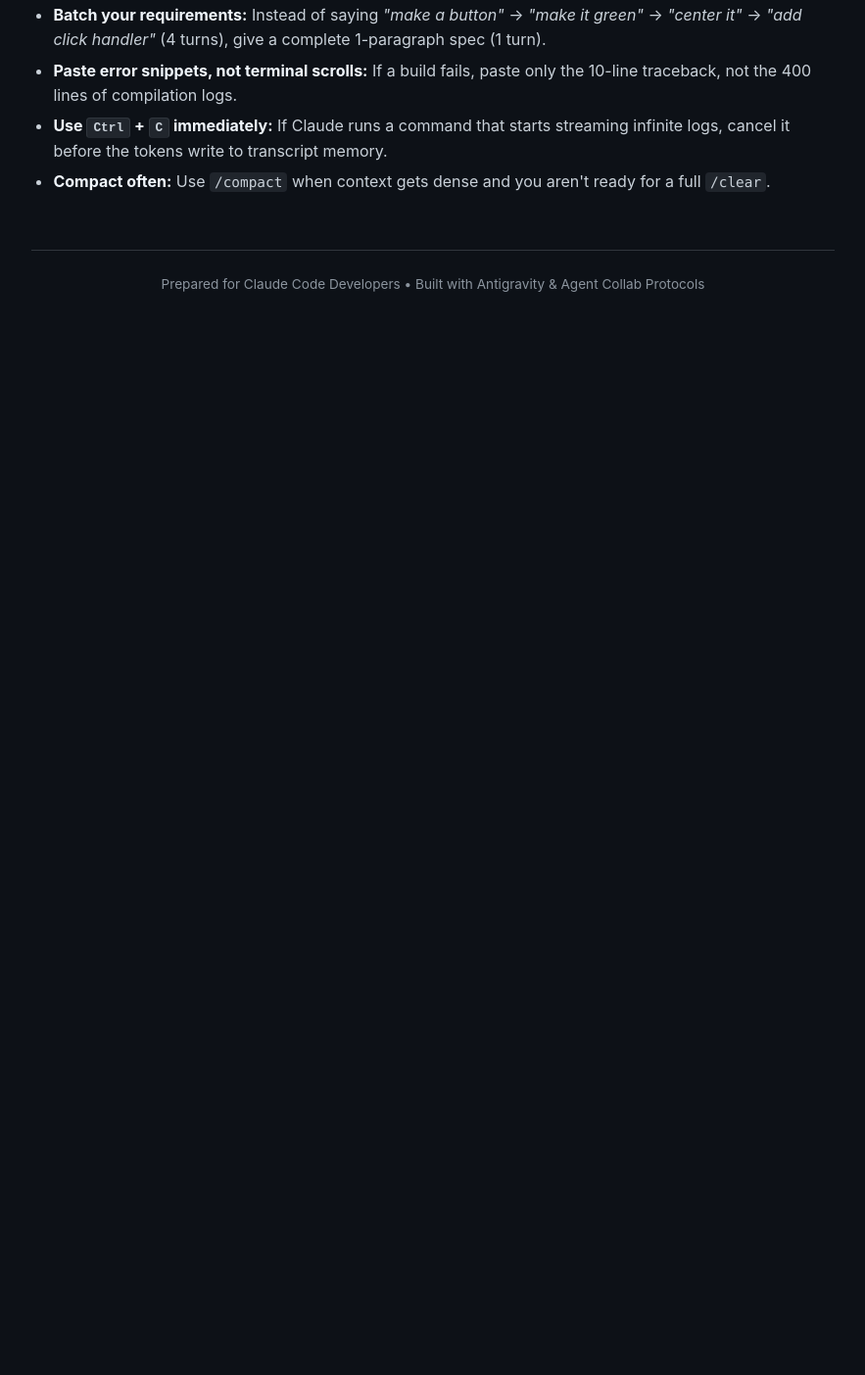
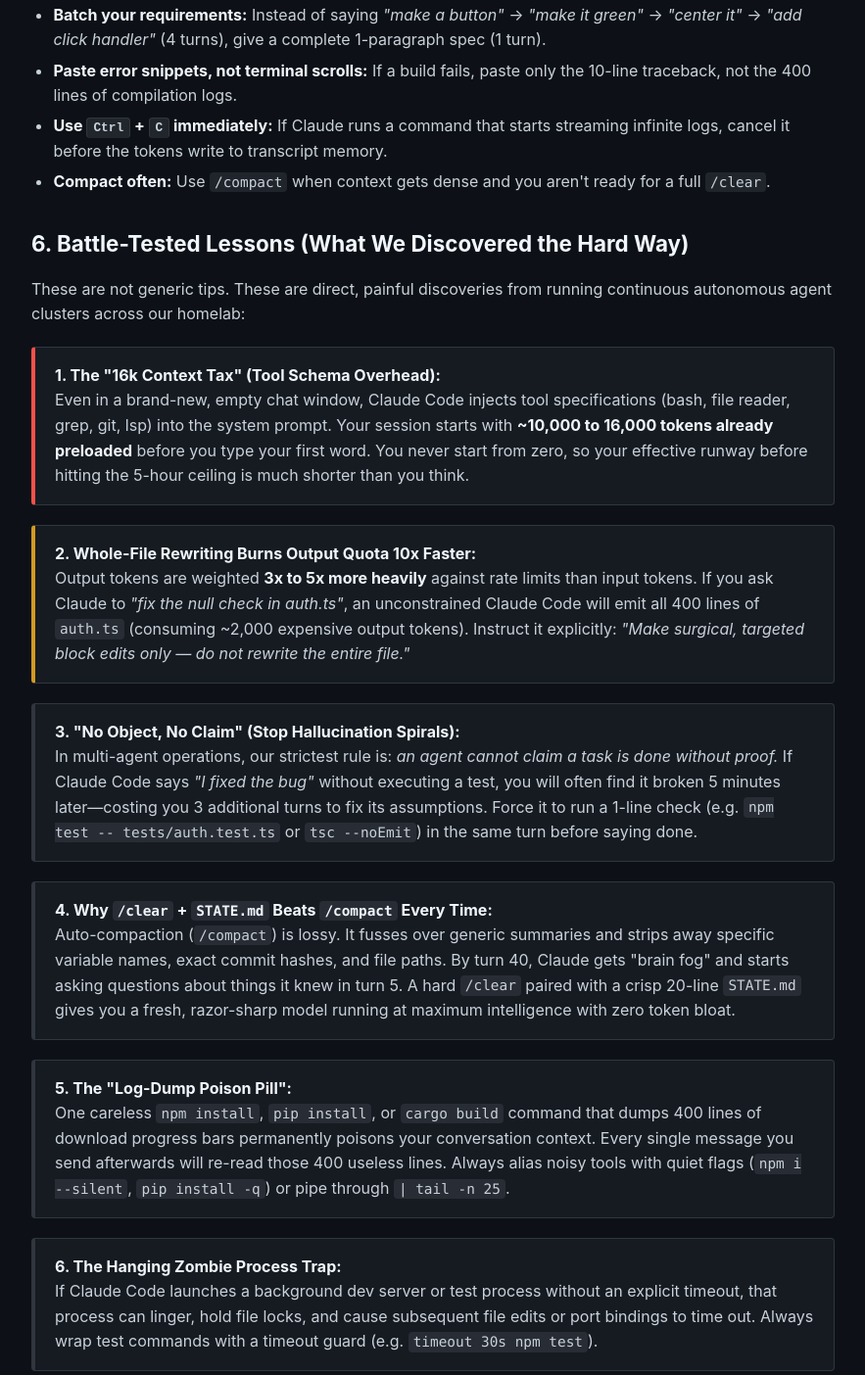
Before and after one commit to captbean21/agent-collab, a plain HTML site: page claude.html in a window 1280 px wide. Shown: the part 2680-4084 px from the top of the page at 98% size, without its empty margins (198-1081 px from the left). Before the commit the page ends 3062 px from the top, so only its background shows below. Drawn offline with Linux system fonts and the light colour scheme.

Commit message:
docs: enrich claude survival guide with direct multi-agent homelab lessons

```diff
--- a/claude.html
+++ b/claude.html
@@ -336,6 +336,39 @@
       <li><strong>Compact often:</strong> Use <code>/compact</code> when context gets dense and you aren't ready for a full <code>/clear</code>.</li>
     </ul>
 
+    <h2>6. Battle-Tested Lessons (What We Discovered the Hard Way)</h2>
+    <p>These are not generic tips. These are direct, painful discoveries from running continuous autonomous agent clusters across our homelab:</p>
+
+    <div class="callout danger">
+      <p><strong>1. The "16k Context Tax" (Tool Schema Overhead):</strong><br>
+      Even in a brand-new, empty chat window, Claude Code injects tool specifications (bash, file reader, grep, git, lsp) into the system prompt. Your session starts with <strong>~10,000 to 16,000 tokens already preloaded</strong> before you type your first word. You never start from zero, so your effective runway before hitting the 5-hour ceiling is much shorter than you think.</p>
+    </div>
+
+    <div class="callout warning">
+      <p><strong>2. Whole-File Rewriting Burns Output Quota 10x Faster:</strong><br>
+      Output tokens are weighted <strong>3x to 5x more heavily</strong> against rate limits than input tokens. If you ask Claude to <em>"fix the null check in auth.ts"</em>, an unconstrained Claude Code will emit all 400 lines of <code>auth.ts</code> (consuming ~2,000 expensive output tokens). Instruct it explicitly: <em>"Make surgical, targeted block edits only — do not rewrite the entire file."</em></p>
+    </div>
+
+    <div class="callout">
+      <p><strong>3. "No Object, No Claim" (Stop Hallucination Spirals):</strong><br>
+      In multi-agent operations, our strictest rule is: <em>an agent cannot claim a task is done without proof.</em> If Claude Code says <em>"I fixed the bug"</em> without executing a test, you will often find it broken 5 minutes later—costing you 3 additional turns to fix its assumptions. Force it to run a 1-line check (e.g. <code>npm test -- tests/auth.test.ts</code> or <code>tsc --noEmit</code>) in the same turn before saying done.</p>
+    </div>
+
+    <div class="callout">
+      <p><strong>4. Why <code>/clear</code> + <code>STATE.md</code> Beats <code>/compact</code> Every Time:</strong><br>
+      Auto-compaction (<code>/compact</code>) is lossy. It fusses over generic summaries and strips away specific variable names, exact commit hashes, and file paths. By turn 40, Claude gets "brain fog" and starts asking questions about things it knew in turn 5. A hard <code>/clear</code> paired with a crisp 20-line <code>STATE.md</code> gives you a fresh, razor-sharp model running at maximum intelligence with zero token bloat.</p>
+    </div>
+
+    <div class="callout">
+      <p><strong>5. The "Log-Dump Poison Pill":</strong><br>
+      One careless <code>npm install</code>, <code>pip install</code>, or <code>cargo build</code> command that dumps 400 lines of download progress bars permanently poisons your conversation context. Every single message you send afterwards will re-read those 400 useless lines. Always alias noisy tools with quiet flags (<code>npm i --silent</code>, <code>pip install -q</code>) or pipe through <code>| tail -n 25</code>.</p>
+    </div>
+
+    <div class="callout">
+      <p><strong>6. The Hanging Zombie Process Trap:</strong><br>
+      If Claude Code launches a background dev server or test process without an explicit timeout, that process can linger, hold file locks, and cause subsequent file edits or port bindings to time out. Always wrap test commands with a timeout guard (e.g. <code>timeout 30s npm test</code>).</p>
+    </div>
+
     <footer>
       <p>Prepared for Claude Code Developers • Built with Antigravity & Agent Collab Protocols</p>
     </footer>
```
Also changed, not shown: 1 other file.
